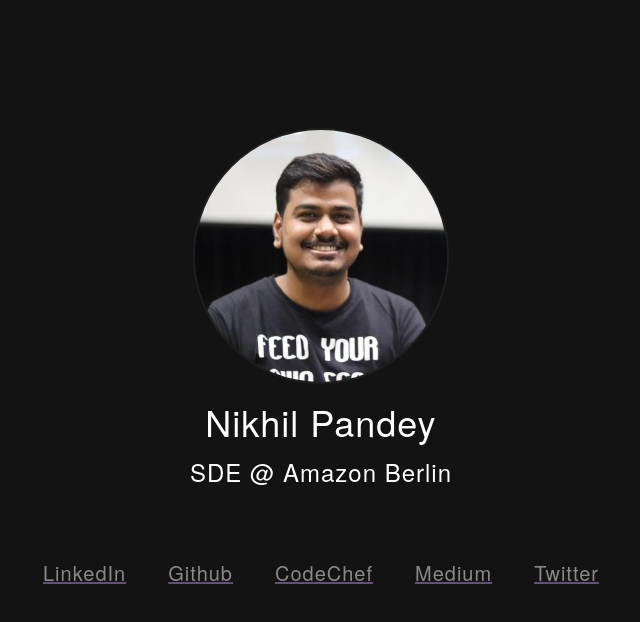
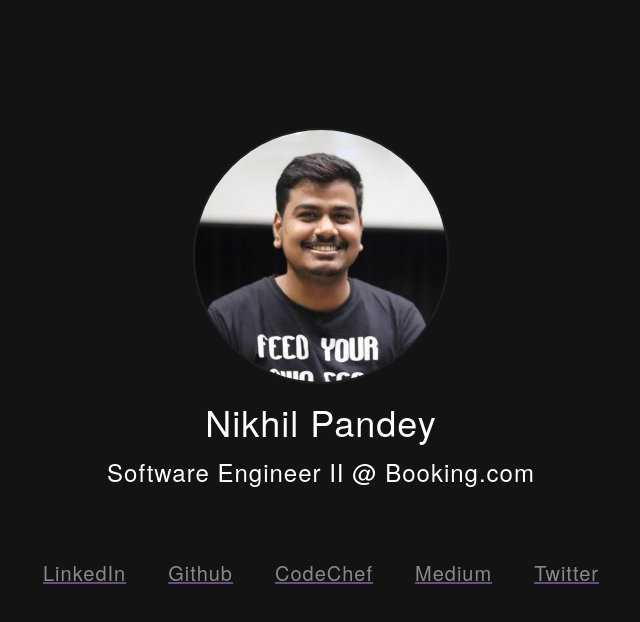
Before and after one commit to menikhilpandey/menikhilpandey.github.io, a React (Create React App) app: page / in a window 1280 px wide. Shown: the top 622 px of the page, without its empty margins (319-959 px from the left). Built offline with nearby package versions, Linux system fonts and the light colour scheme.

Commit message:
Update index.js

```diff
--- a/src/components/Description/index.js
+++ b/src/components/Description/index.js
@@ -7,7 +7,7 @@ class Description extends React.PureComponent {
             <div className={'DescriptionContainer'}>
                 <div className={'NameContainer'}>Nikhil Pandey</div>
                 <div className={'DesignationContainer'}>
-                    SDE @ Amazon Berlin
+                    Software Engineer II @ Booking.com
                 </div>
             </div>
         )
```
